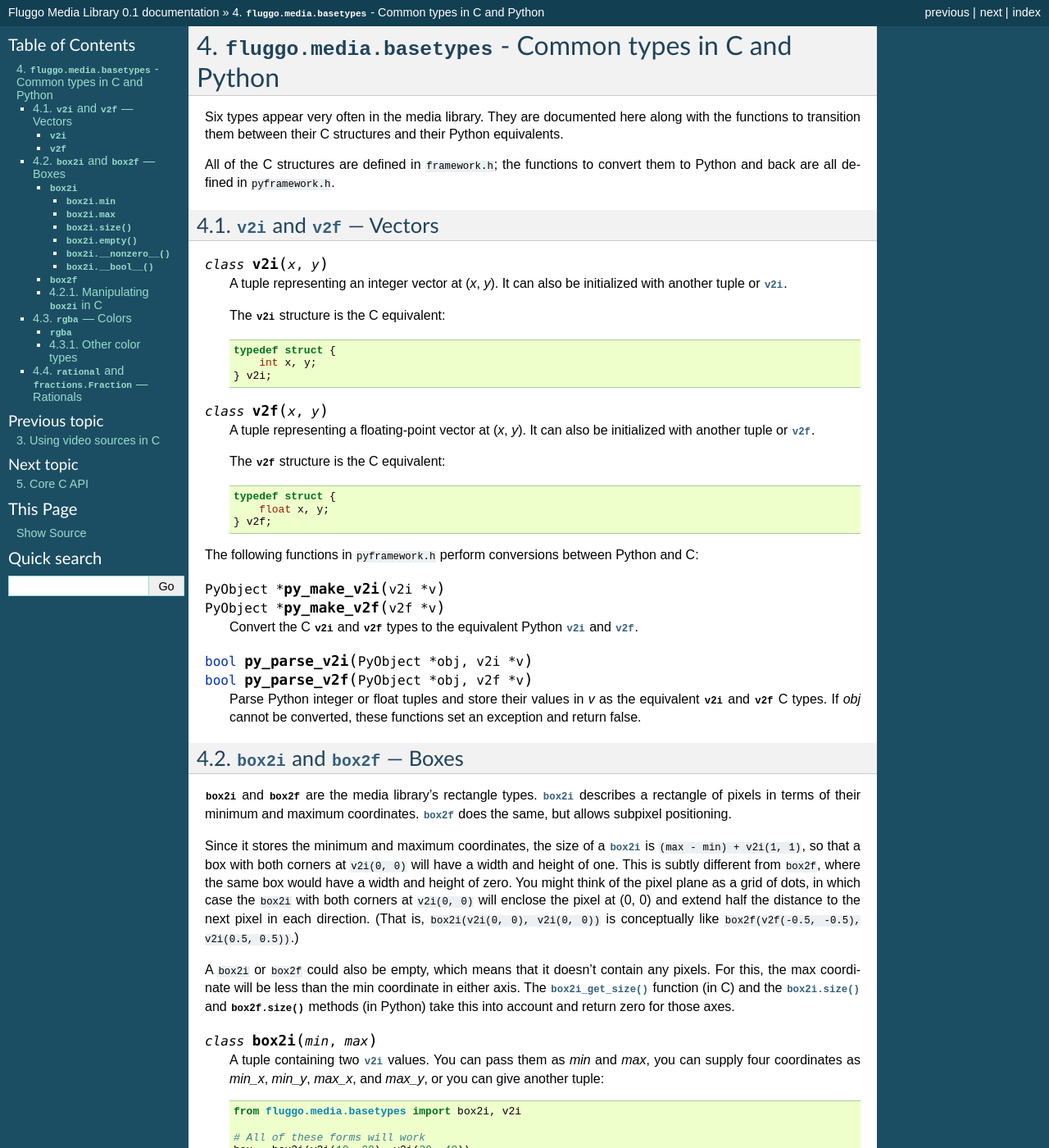
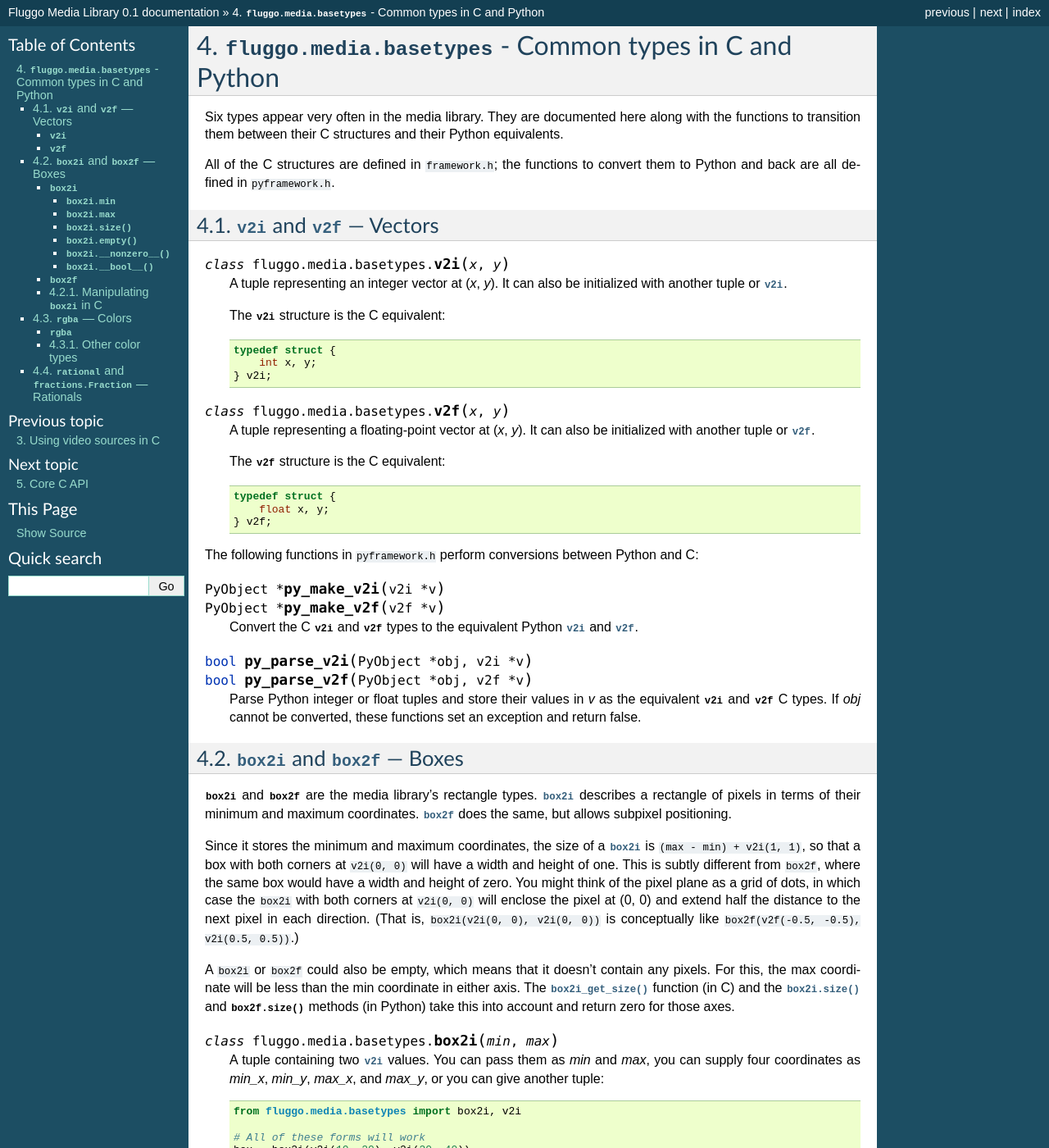
Before and after one commit to fluggo/Canvas, a Sphinx documentation site: the page built from docs/sphinx/basetypes.rst, in a window 1280 px wide and 1400 px high. Shown: the whole window at 82% size. Built offline with Sphinx 7.4.7, drawn with Linux system fonts in a browser that asks for light colours; formulas are drawn with MathJax 3; some of the changed text lies outside the part shown.

Commit message:
Docs: Set the currentmodule on basetypes to make it make more sense.

```diff
--- a/docs/sphinx/basetypes.rst
+++ b/docs/sphinx/basetypes.rst
@@ -1,4 +1,5 @@
 .. highlight:: c
+.. currentmodule:: fluggo.media.basetypes
 
 ***************************************************************
 :py:mod:`fluggo.media.basetypes` - Common types in C and Python
```
